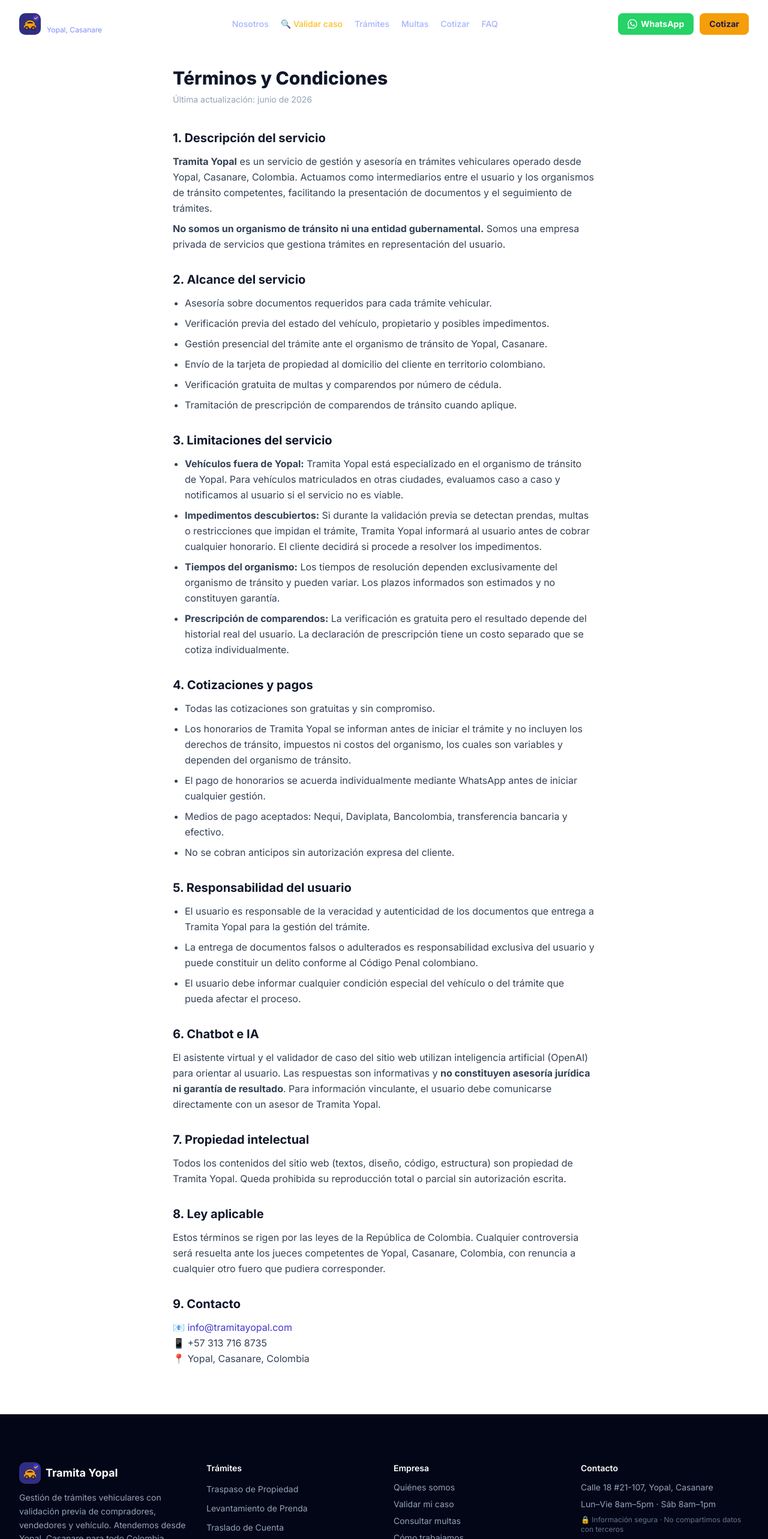
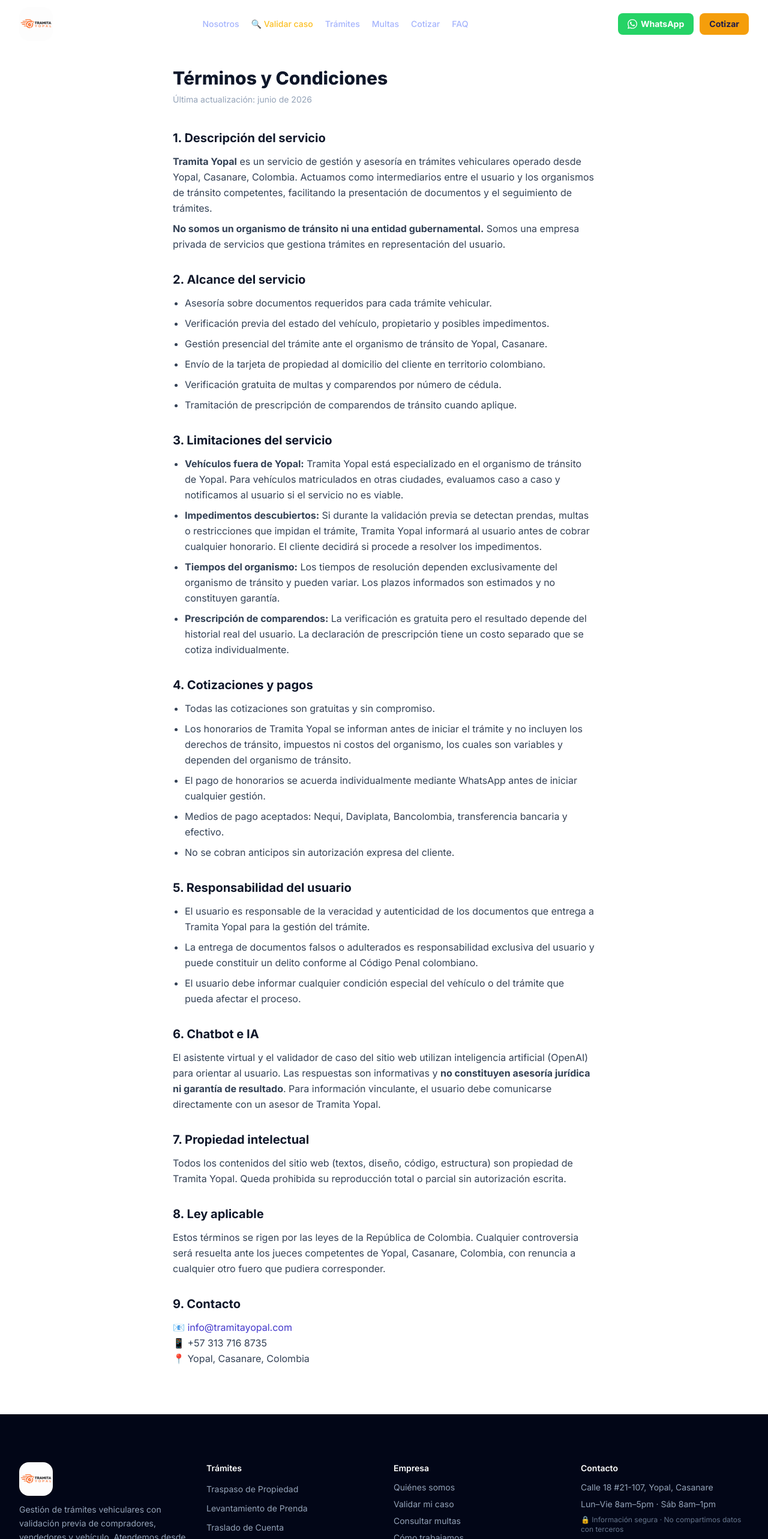
Before and after one commit to davidperez03/tramita_yopal, a Next.js app: page /terminos in a window 1280 px wide. Shown: the top 2566 px of the page at 60% size. Built offline with nearby package versions, Linux system fonts and the light colour scheme.

Commit message:
revert: logo.png h-14 rounded-2xl como estaba ayer
Co-Authored-By: Claude Sonnet 4.6 <noreply@anthropic.com>

```diff
--- a/components/Footer.tsx
+++ b/components/Footer.tsx
@@ -1,5 +1,5 @@
+import Image from 'next/image';
 import { BUSINESS, SERVICES, waLink, WA_MESSAGES } from '@/lib/constants';
-import { LogoMark } from './LogoMark';
 import { WhatsAppIcon } from './WhatsAppIcon';
 
 const waUrl = waLink(WA_MESSAGES.cotizar);
@@ -12,9 +12,15 @@ export default function Footer() {
 
           {/* Brand */}
           <div>
-            <div className="flex items-center gap-2 mb-3">
-              <LogoMark size={36} />
-              <span className="text-white font-bold text-lg">{BUSINESS.name}</span>
+            <div className="mb-3">
+              <Image
+                src="/logo.png"
+                alt="Logo Tramita Yopal"
+                width={220}
+                height={80}
+                className="h-14 w-auto rounded-2xl"
+                sizes="220px"
+              />
             </div>
             <p className="text-sm leading-relaxed">
               Gestión de trámites vehiculares con validación previa de compradores,
--- a/components/Navbar.tsx
+++ b/components/Navbar.tsx
@@ -3,7 +3,7 @@
 import { useState, useEffect } from 'react';
 import { usePathname } from 'next/navigation';
 import { BUSINESS, waLink, WA_MESSAGES } from '@/lib/constants';
-import { LogoMark } from './LogoMark';
+import Image from 'next/image';
 import { WhatsAppIcon } from './WhatsAppIcon';
 
 const navLinks = [
@@ -37,12 +37,16 @@ export default function Navbar() {
         <div className="flex items-center justify-between h-16 lg:h-20">
 
           {/* Logo */}
-          <a href="/" aria-label="Tramita Yopal — Inicio" className="flex items-center gap-2.5">
-            <LogoMark size={36} />
-            <div>
-              <div className="font-extrabold text-white text-base leading-tight">{BUSINESS.name}</div>
-              <div className="text-xs text-brand-400 leading-none hidden sm:block">{BUSINESS.location}</div>
-            </div>
+          <a href="/" aria-label="Tramita Yopal — Inicio">
+            <Image
+              src="/logo.png"
+              alt="Logo Tramita Yopal — Trámites vehiculares en Yopal, Casanare"
+              width={220}
+              height={80}
+              className="h-14 w-auto rounded-2xl"
+              sizes="220px"
+              priority
+            />
           </a>
 
           {/* Desktop nav */}
```
